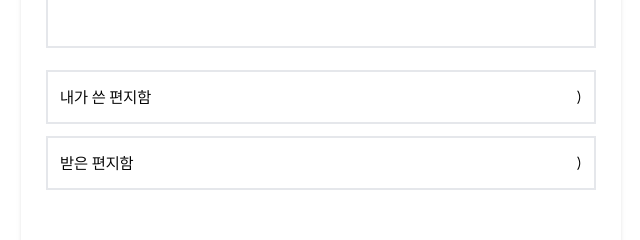
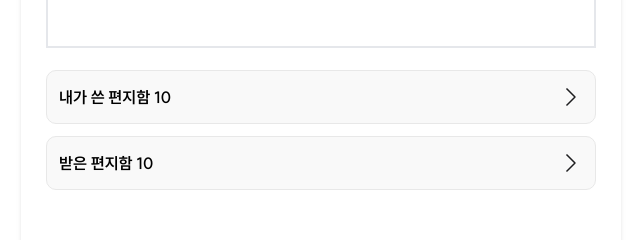
Before and after one commit to TEAM-EMOLE/EMORE-CLIENT, a React (Vite) app: page / in a window 1280 px wide. Shown: the part 497-737 px from the top of the page, without its empty margins (319-959 px from the left). Built offline with nearby package versions, Linux system fonts and the light colour scheme.

Commit message:
💄 Design:  내가 쓴 편지함, 받은 편지함 버튼 디자인 반영

```diff
--- a/src/pages/Home/components/ReceiveLetter/index.tsx
+++ b/src/pages/Home/components/ReceiveLetter/index.tsx
@@ -2,11 +2,14 @@
   받은 편지함 페이지로 이동하는 버튼을 포함한 컴포넌트
 */
 
+import PrevIcon from '../../../../commons/components/icons/PrevIcon';
+
 export default function ReceiveLetter() {
+  let count = 10; // 편지 개수, 추후 API 연동 시 수정
   return (
-    <div className="px-3 w-11/12 h-[54px] flex items-center justify-between border-2 cursor-pointer">
-      <p>받은 편지함</p>
-      <button>)</button>
+    <div className="flex items-center justify-between px-3 w-11/12 h-[54px] bg-[#f9f9f9] border border-[#e8e8e8] rounded-[10px] text-[1rem] font-bold cursor-pointer">
+      <p>받은 편지함 {count}</p>
+      <PrevIcon />
     </div>
   );
 }
--- a/src/pages/Home/components/SendLetter/index.tsx
+++ b/src/pages/Home/components/SendLetter/index.tsx
@@ -2,11 +2,15 @@
   보낸 편지함 페이지로 이동하는 버튼을 포함한 컴포넌트
 */
 
+import PrevIcon from '../../../../commons/components/icons/PrevIcon';
+
 export default function SendLetter() {
+  let count = 10; // 편지 개수, 추후 API 연동 시 수정
+
   return (
-    <div className="flex items-center justify-between px-3 w-11/12 h-[54px] border-2 cursor-pointer">
-      <p>내가 쓴 편지함</p>
-      <button>)</button>
+    <div className="flex items-center justify-between px-3 w-11/12 h-[54px] bg-[#f9f9f9] border border-[#e8e8e8] rounded-[10px] text-[1rem] font-bold cursor-pointer">
+      <p>내가 쓴 편지함 {count}</p>
+      <PrevIcon />
     </div>
   );
 }
```
